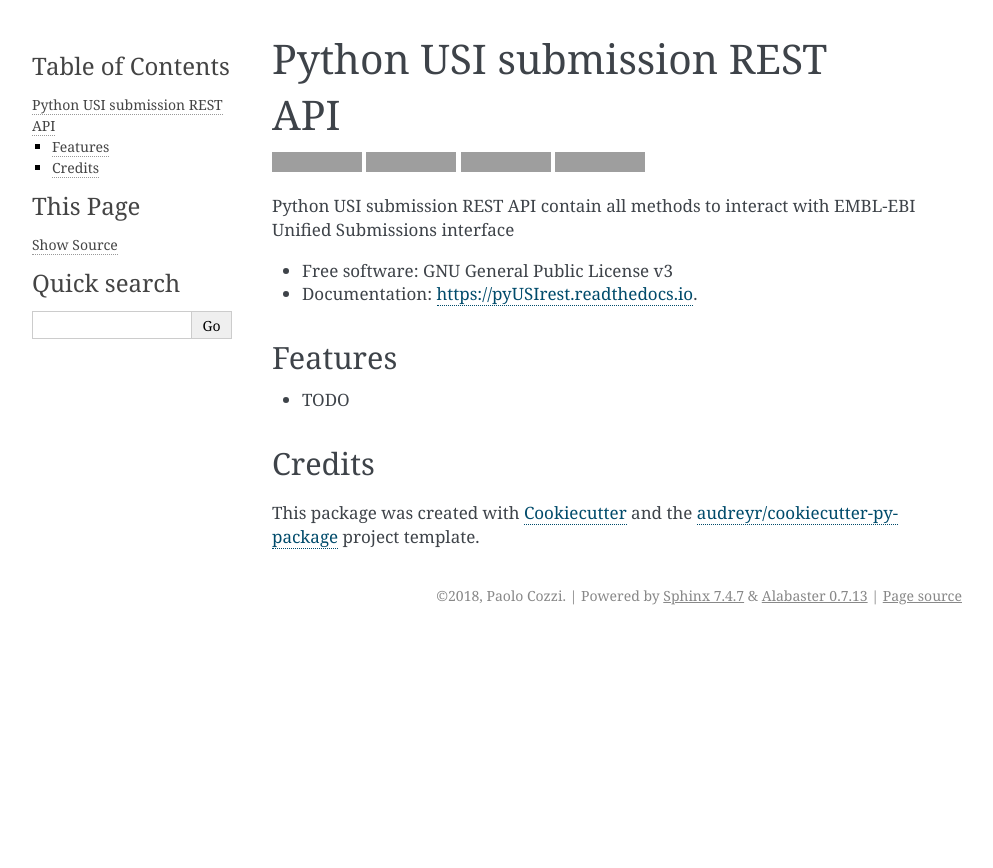
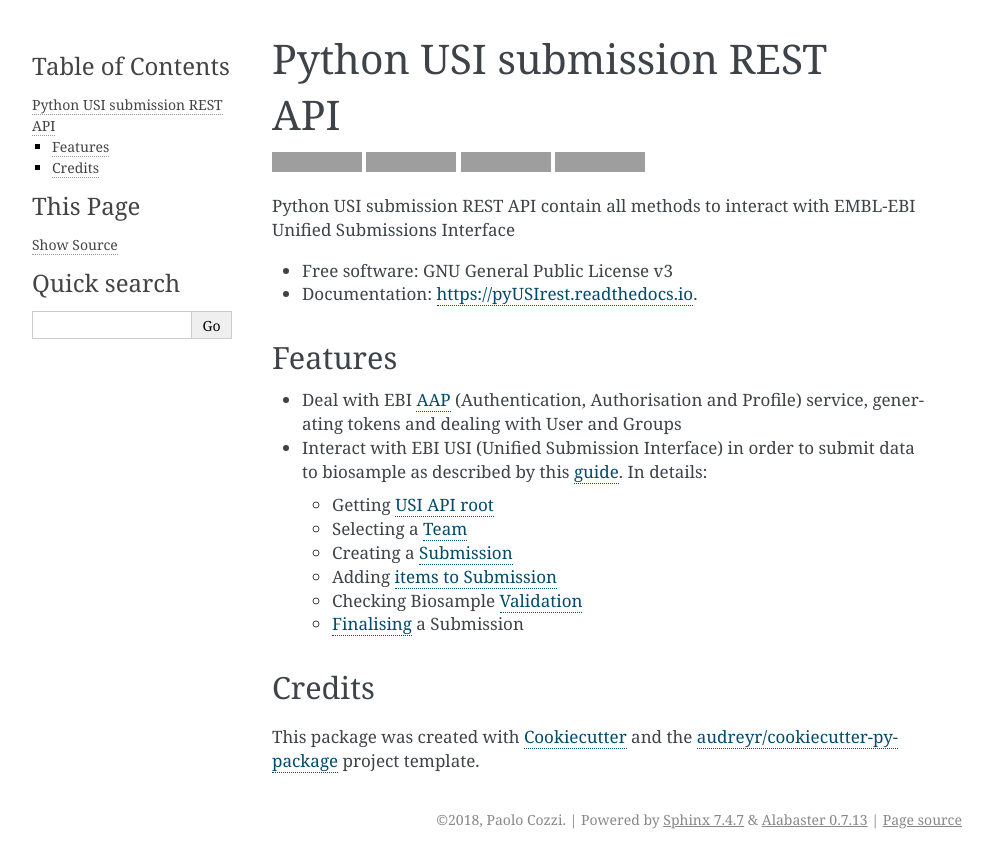
Before and after one commit to cnr-ibba/pyUSIrest, a Sphinx documentation site: the page built from docs/readme.rst, in a window 1280 px wide, cut to the strip 0-868 px from the top of the page. Shown: the whole strip, without its empty margins (148-1141 px from the left). Built offline with Sphinx 7.4.7, drawn with Linux system fonts in a browser that asks for light colours; pages that are not in the unit, such as notebooks, are missing from menus; grey boxes are pictures that could not be loaded.

Commit message:
:memo: working on docs

```diff
--- a/README.rst
+++ b/README.rst
@@ -19,7 +19,7 @@
 
 
 Python USI submission REST API contain all methods to interact with EMBL-EBI
-Unified Submissions interface
+Unified Submissions Interface
 
 * Free software: GNU General Public License v3
 * Documentation: https://pyUSIrest.readthedocs.io.
@@ -28,7 +28,26 @@
 Features
 --------
 
-* TODO
+* Deal with EBI AAP_  (Authentication, Authorisation and Profile) service,
+  generating tokens and dealing with User and Groups
+* Interact with EBI USI (Unified Submission Interface) in order to submit data to
+  biosample as described by this guide_. In details:
+
+  * Getting `USI API root`_
+  * Selecting a Team_
+  * Creating a Submission_
+  * Adding `items to Submission`_
+  * Checking Biosample `Validation`_
+  * Finalising_ a Submission
+
+.. _AAP: https://explore.api.aai.ebi.ac.uk/docs/
+.. _guide: https://submission-test.ebi.ac.uk/api/docs/guide_getting_started.html
+.. _`USI API root`: https://submission-test.ebi.ac.uk/api/docs/guide_getting_started.html#_start_from_the_root
+.. _Team: https://submission-test.ebi.ac.uk/api/docs/guide_getting_started.html#_pick_a_team
+.. _Submission: https://submission-test.ebi.ac.uk/api/docs/guide_getting_started.html#_creating_a_submission
+.. _`items to Submission`: https://submission-test.ebi.ac.uk/api/docs/guide_getting_started.html#_adding_documents_to_a_submission
+.. _Validation: https://submission-test.ebi.ac.uk/api/docs/guide_getting_started.html#_validation
+.. _Finalising: https://submission-test.ebi.ac.uk/api/docs/guide_getting_started.html#_finalising_your_submission
 
 Credits
 -------
--- a/docs/conf.py
+++ b/docs/conf.py
@@ -20,6 +20,9 @@
 #
 import os
 import sys
+
+from sphinx.apidoc import main
+
 sys.path.insert(0, os.path.abspath('..'))
 
 import pyUSIrest
@@ -32,7 +35,9 @@
 
 # Add any Sphinx extension module names here, as strings. They can be
 # extensions coming with Sphinx (named 'sphinx.ext.*') or your custom ones.
-extensions = ['sphinx.ext.autodoc', 'sphinx.ext.viewcode']
+extensions = [
+    'sphinx.ext.autodoc', 'sphinx.ext.viewcode', 'sphinx.ext.intersphinx',
+    'sphinx.ext.napoleon']
 
 # Add any paths that contain templates here, relative to this directory.
 templates_path = ['_templates']
@@ -77,6 +82,31 @@
 
 # If true, `todo` and `todoList` produce output, else they produce nothing.
 todo_include_todos = False
+
+
+# document __init__ class method
+# https://stackoverflow.com/questions/5599254/how-to-use-sphinxs-autodoc-to-document-a-classs-init-self-method
+def skip(app, what, name, obj, skip, options):
+    if name == "__init__":
+        return False
+    return skip
+
+
+def setup(app):
+    app.connect("autodoc-skip-member", skip)
+
+
+# Link to other projects’ documentation
+intersphinx_mapping = {'python': ('https://docs.python.org/3', None)}
+
+
+# calling api-doc
+def run_apidoc(_):
+    os.system('sphinx-apidoc -o docs/ pyUSIrest')
+
+
+def setup(app):
+    app.connect('builder-inited', run_apidoc)
 
 
 # -- Options for HTML output -------------------------------------------
```
Also changed, not shown: HISTORY.rst (+5 -2 lines), docs/usage.rst (+15 -3 lines), 2 other files.
